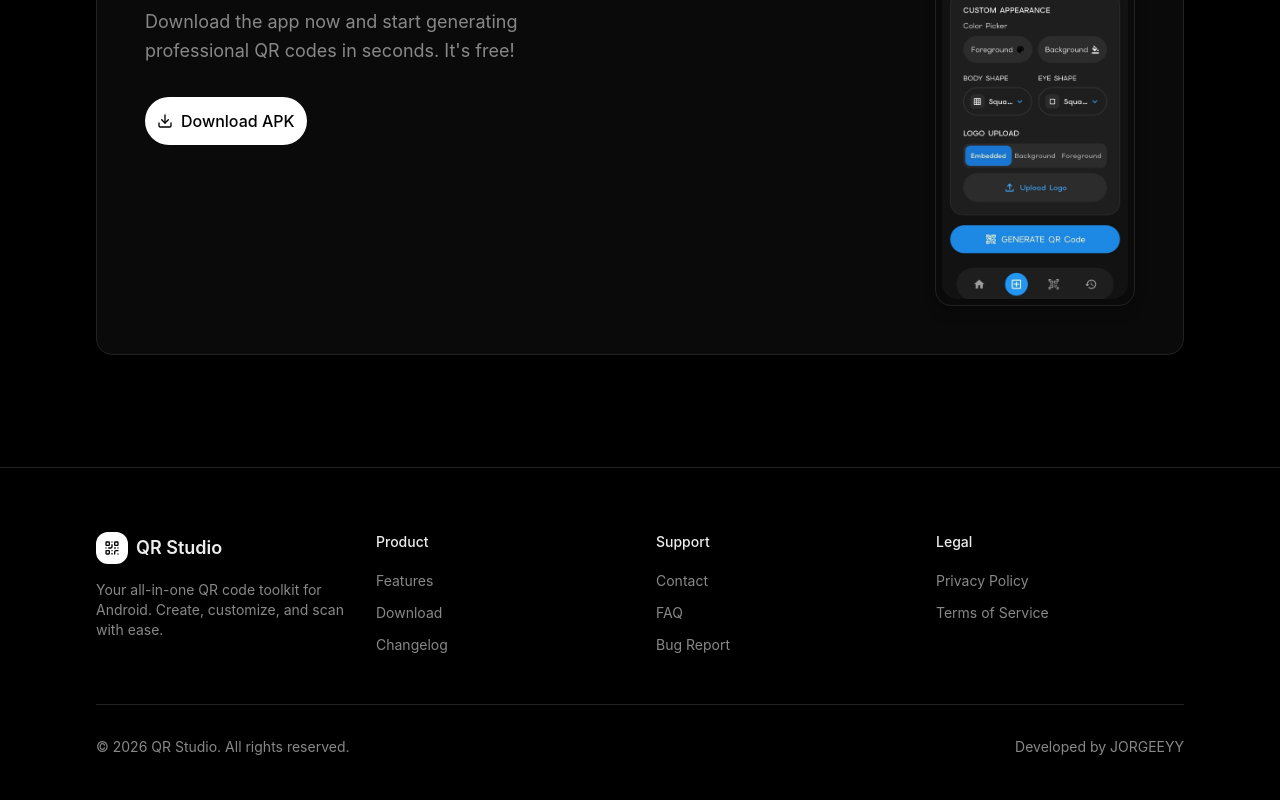
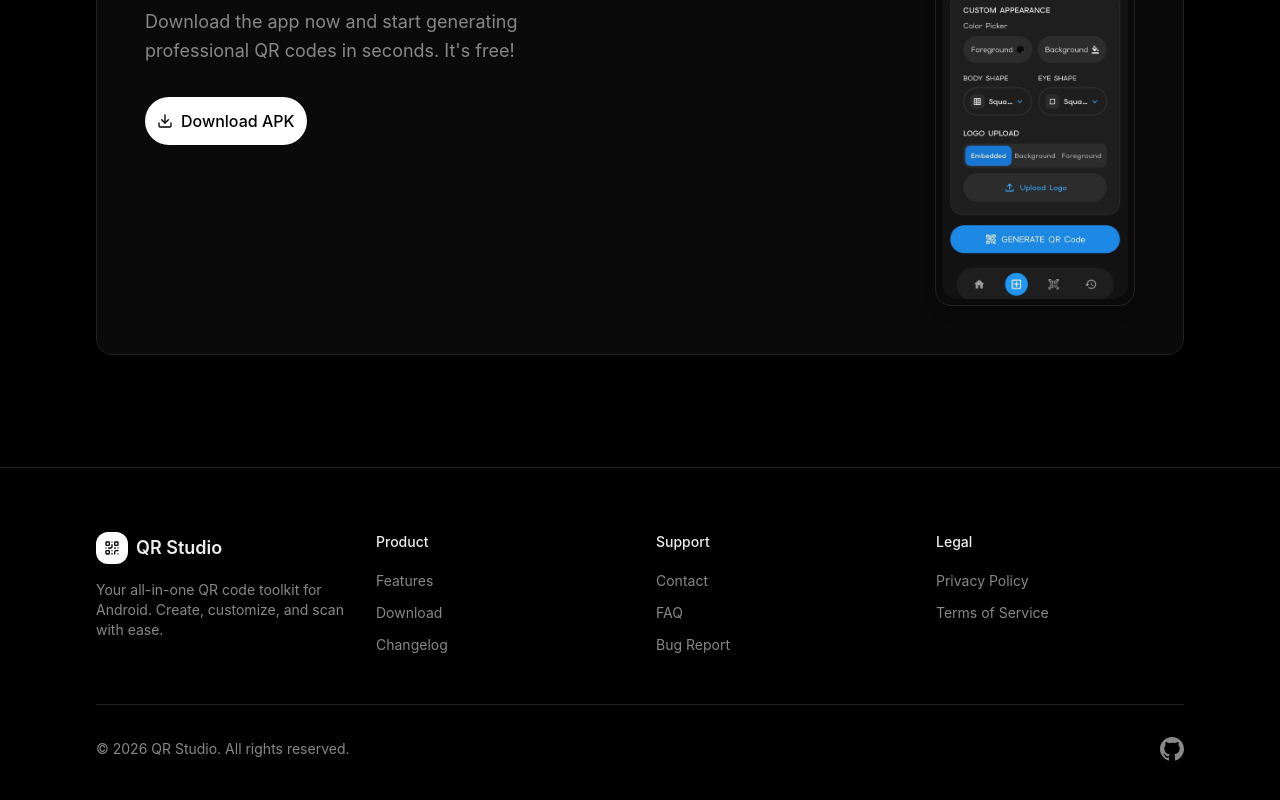
Before and after one commit to jorgeeyy/qr-studio-site, a React (Vite) app: page / in a window 1280 px wide. Shown: the part 1960-2760 px from the top of the page. Built offline with nearby package versions, Linux system fonts and the light colour scheme; a web font is replaced by a local one.

Commit message:
feat: add GitHub icon to Footer and Navbar for developer credit

```diff
--- a/src/components/landing/Footer.tsx
+++ b/src/components/landing/Footer.tsx
@@ -1,4 +1,5 @@
 import { QrCode } from "lucide-react";
+import { GithubIcon } from "./GithubIcon";
 
 const footerLinks = {
   Product: [
@@ -56,17 +57,15 @@
           <p className="text-sm text-muted-foreground">
             &copy; {new Date().getFullYear()} QR Studio. All rights reserved.
           </p>
-          <p className="text-sm text-muted-foreground">
-            Developed by{" "}
-            <a
-              href="https://github.com/jorgeeyy"
-              target="_blank"
-              rel="noopener noreferrer"
-              className="hover:text-foreground transition-colors"
-            >
-              JORGEEYY
-            </a>
-          </p>
+          <a
+            href="https://github.com/jorgeeyy/qr_studio"
+            target="_blank"
+            rel="noopener noreferrer"
+            className="text-muted-foreground hover:text-foreground transition-colors"
+            aria-label="GitHub"
+          >
+            <GithubIcon className="w-6 h-6" />
+          </a>
         </div>
       </div>
     </footer>
--- /dev/null
+++ b/src/components/landing/GithubIcon.tsx
@@ -0,0 +1,12 @@
+export function GithubIcon({ className }: { className?: string }) {
+  return (
+    <svg
+      viewBox="0 0 24 24"
+      fill="currentColor"
+      className={className}
+      aria-hidden="true"
+    >
+      <path d="M12 0C5.374 0 0 5.373 0 12c0 5.302 3.438 9.8 8.207 11.387.599.111.793-.261.793-.577v-2.234c-3.338.726-4.033-1.416-4.033-1.416-.546-1.387-1.333-1.756-1.333-1.756-1.089-.745.083-.729.083-.729 1.205.084 1.839 1.237 1.839 1.237 1.07 1.834 2.807 1.304 3.492.997.107-.775.418-1.305.762-1.604-2.665-.305-5.467-1.334-5.467-5.931 0-1.311.469-2.381 1.236-3.221-.124-.303-.535-1.524.117-3.176 0 0 1.008-.322 3.301 1.23A11.509 11.509 0 0 1 12 5.803c1.02.005 2.047.138 3.006.404 2.291-1.552 3.297-1.23 3.297-1.23.653 1.653.242 2.874.118 3.176.77.84 1.235 1.911 1.235 3.221 0 4.609-2.807 5.624-5.479 5.921.43.372.823 1.102.823 2.222v3.293c0 .319.192.694.801.576C20.566 21.797 24 17.3 24 12c0-6.627-5.373-12-12-12z" />
+    </svg>
+  );
+}
--- a/src/components/landing/Navbar.tsx
+++ b/src/components/landing/Navbar.tsx
@@ -3,6 +3,7 @@
 import { Button } from "@/components/ui/button";
 import { APK_DOWNLOAD_URL } from "@/lib/constants";
 import { useTheme } from "@/lib/theme";
+import { GithubIcon } from "./GithubIcon";
 
 export function Navbar() {
   const [mobileOpen, setMobileOpen] = useState(false);
@@ -29,6 +30,15 @@
           </div>
 
           <div className="hidden md:flex items-center gap-3">
+            <a
+              href="https://github.com/jorgeeyy/qr_studio"
+              target="_blank"
+              rel="noopener noreferrer"
+              className="p-2 rounded-full text-muted-foreground hover:text-foreground hover:bg-muted transition-colors"
+              aria-label="GitHub"
+            >
+              <GithubIcon className="w-5 h-5" />
+            </a>
             <button
               onClick={toggle}
               className="p-2 rounded-full text-muted-foreground hover:text-foreground hover:bg-muted transition-colors"
@@ -44,6 +54,15 @@
           </div>
 
           <div className="flex items-center gap-2 md:hidden">
+            <a
+              href="https://github.com/jorgeeyy/qr_studio"
+              target="_blank"
+              rel="noopener noreferrer"
+              className="p-2 rounded-full text-muted-foreground hover:text-foreground hover:bg-muted transition-colors"
+              aria-label="GitHub"
+            >
+              <GithubIcon className="w-5 h-5" />
+            </a>
             <button
               onClick={toggle}
               className="p-2 rounded-full text-muted-foreground hover:text-foreground hover:bg-muted transition-colors"
```
